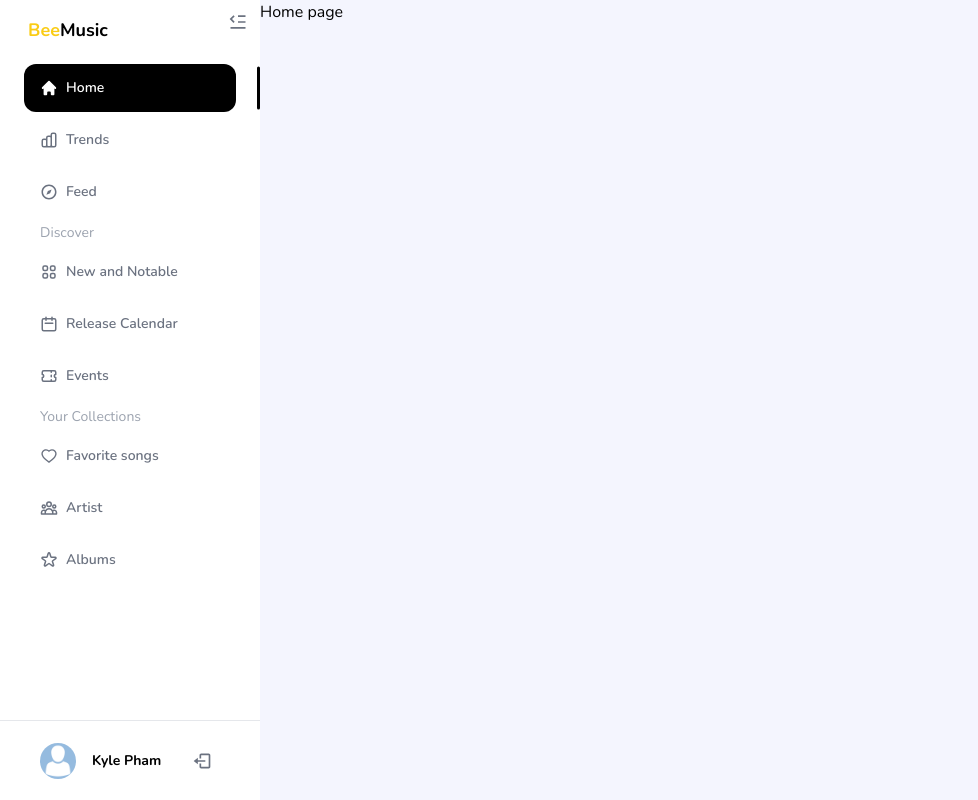
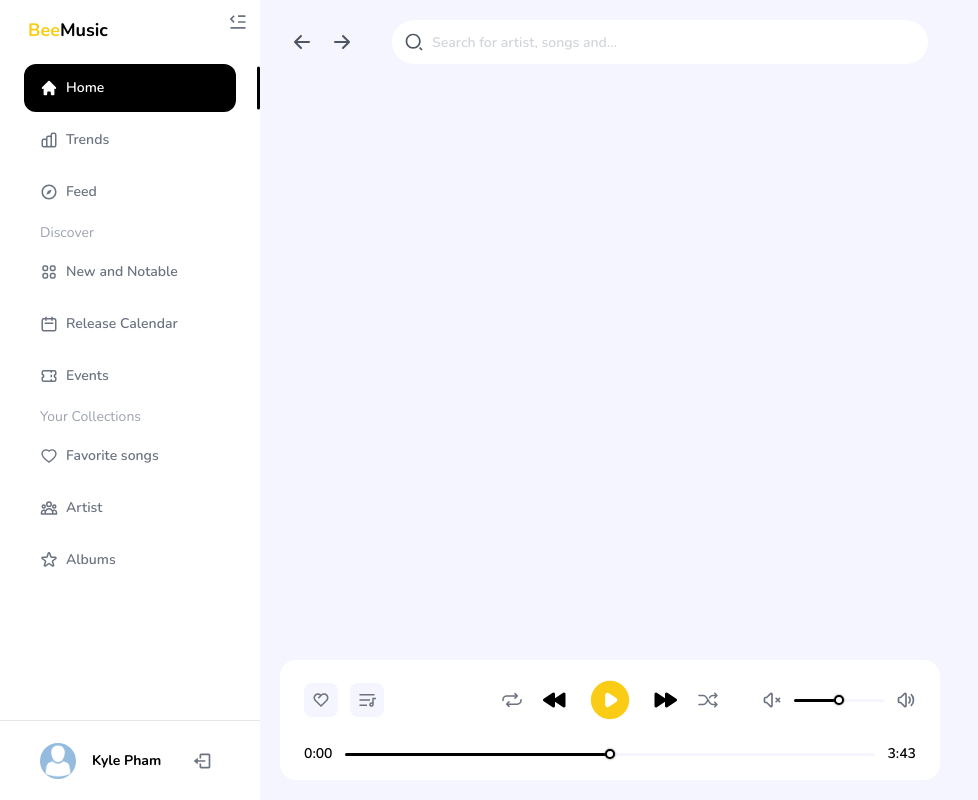
Before and after one commit to blackparadise0407/bee-fe, a React (Create React App) app: page / in a window 1280 px wide. Shown: the whole page, without its empty margins (0-978 px from the left). Built offline with nearby package versions, Linux system fonts and the light colour scheme.

Commit message:
Fix minor

```diff
--- a/src/components/Sider/SiderItem.tsx
+++ b/src/components/Sider/SiderItem.tsx
@@ -52,7 +52,7 @@ export function SiderItem({
                         </AnimatePresence>
                         <span
                             className={clsx(
-                                'text-gray-500 text-lg mr-2 group-hover:text-white',
+                                'text-gray-500 text-lg group-hover:text-white transition-colors',
                                 isActive && 'text-white',
                             )}
                         >
@@ -60,7 +60,7 @@ export function SiderItem({
                         </span>
                         <span
                             className={clsx(
-                                'text-gray-500 text-sm font-semibold group-hover:text-white',
+                                'ml-2 text-gray-500 text-sm font-semibold group-hover:text-white transition-colors',
                                 isActive && 'text-white',
                             )}
                         >
--- a/src/components/index.ts
+++ b/src/components/index.ts
@@ -1,3 +1,7 @@
 export { default as ProtectedRoute } from './ProtectedRoute'
 export { default as Sider } from './Sider'
 export { default as FlexGrow } from './FlexGrow'
+export { default as Navigation } from './Navigation'
+export { default as Input } from './Input'
+export { default as Player } from './Player'
+export { default as RangeInput } from './RangeInput'
--- a/src/layouts/MainLayout/index.tsx
+++ b/src/layouts/MainLayout/index.tsx
@@ -1,6 +1,6 @@
 import { Outlet } from 'react-router-dom'
 
-import { Sider } from '@/components'
+import { Player, Sider } from '@bee/components'
 
 export default function MainLayout() {
     return (
@@ -8,8 +8,11 @@ export default function MainLayout() {
             <div className="fixed top-0 bottom-0 w-[260px]">
                 <Sider />
             </div>
-            <main className="ml-[260px] bg-primary-selago h-full">
+            <main className="relative ml-[260px] bg-primary-selago h-full">
                 <Outlet />
+                <div className="absolute w-[calc(100%-320px)] bottom-0 p-5">
+                    <Player />
+                </div>
             </main>
         </div>
     )
--- a/src/views/Home/Home.tsx
+++ b/src/views/Home/Home.tsx
@@ -1,3 +1,12 @@
+import { Navigation } from '@bee/components'
+
 export default function HomePage() {
-    return <div>Home page</div>
+    return (
+        <div className="flex">
+            <div className="px-8 py-5 flex-grow">
+                <Navigation />
+            </div>
+            <div className="px-8 py-5 w-[320px]"></div>
+        </div>
+    )
 }
--- a/src/views/Home/HomeRoutes.tsx
+++ b/src/views/Home/HomeRoutes.tsx
@@ -1,9 +1,9 @@
 import { RouteObject } from 'react-router-dom'
 
-import { ProtectedRoute } from '@/components'
+import { ProtectedRoute } from '@bee/components'
 
 import HomePage from './Home'
-import MainLayout from '@/layouts/MainLayout'
+import MainLayout from '@bee/layouts/MainLayout'
 
 export const HomeRoutes: RouteObject = {
     path: '/',
```
Also changed, not shown: src/components/Sider/index.tsx (+2 -7 lines).
